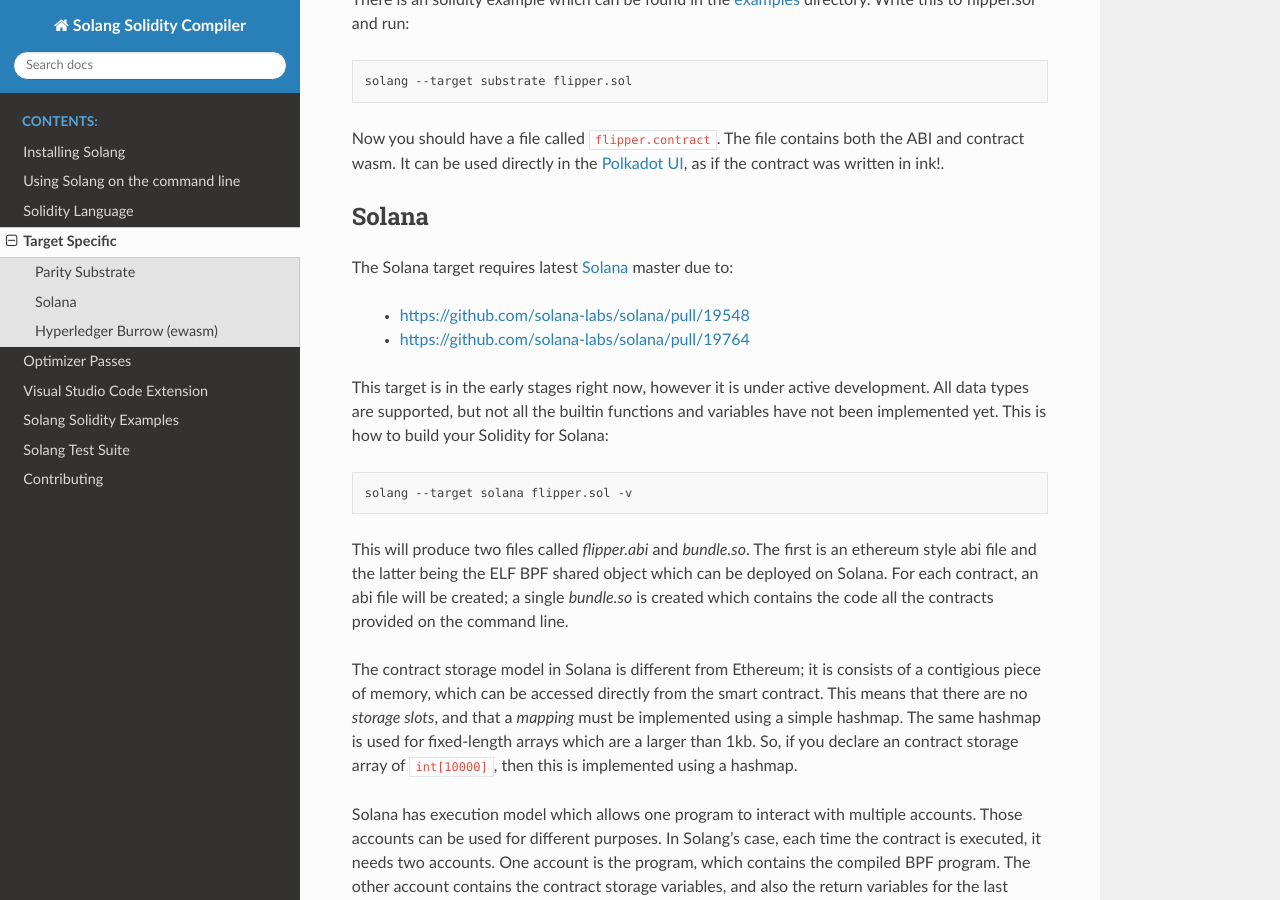
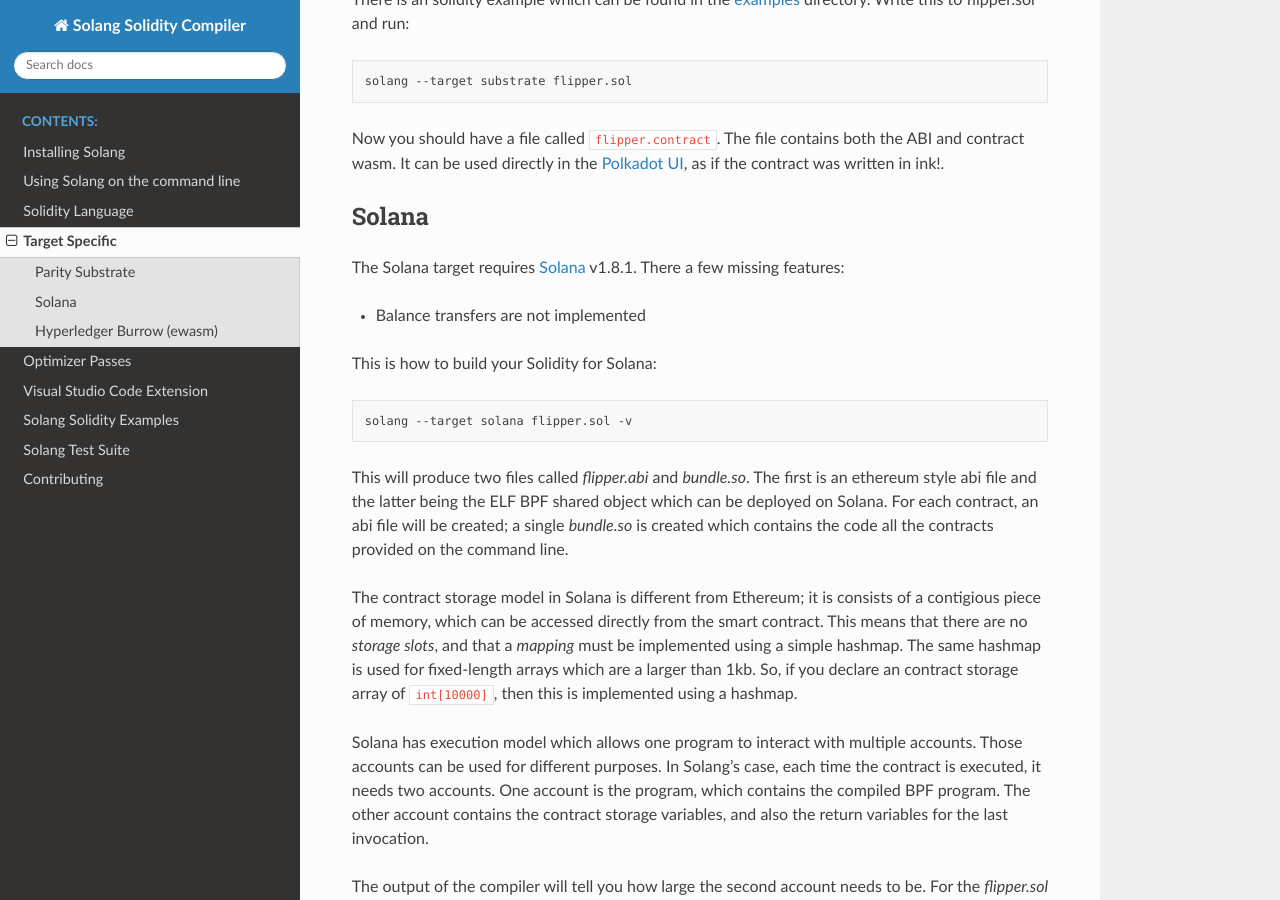
Before and after one commit to hyperledger-solang/solang, a Sphinx documentation site: the page built from docs/targets.rst, in a window 1280 px wide and 900 px high, scrolled down 638 px. Built offline with Sphinx 7.4.7 and the Read the Docs theme 2.0.0, drawn with Linux system fonts in a browser that asks for light colours.

Commit message:
Solana v1.8.1 is required
Signed-off-by: Sean Young <sean@mess.org>

```diff
--- a/docs/targets.rst
+++ b/docs/targets.rst
@@ -33,14 +33,11 @@
 Solana
 ______
 
-The Solana target requires latest `Solana <https://www.solana.com/>`_ master due to:
+The Solana target requires `Solana <https://www.solana.com/>`_ v1.8.1. There a few missing features:
 
- - https://github.com/solana-labs/solana/pull/19548
- - https://github.com/solana-labs/solana/pull/19764
+- Balance transfers are not implemented
 
-This target is in the early stages right now, however it is under active development.
-All data types are supported, but not all the builtin functions and variables
-have not been implemented yet. This is how to build your Solidity for Solana:
+This is how to build your Solidity for Solana:
 
 .. code-block:: bash
 
```
Also changed, not shown: 1 other file.
